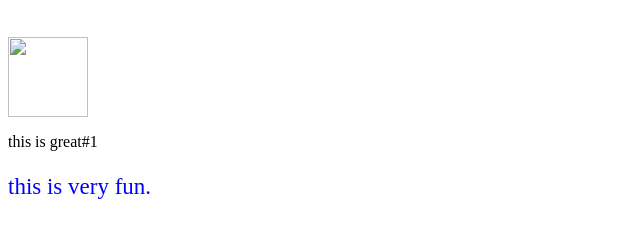
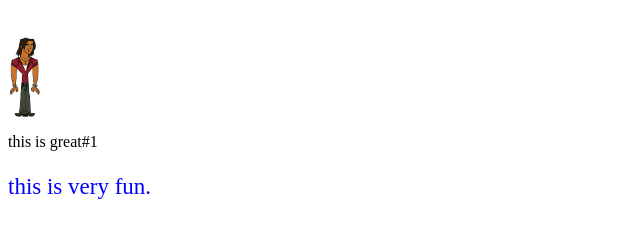
Before and after one commit to kenialopez/alejandra, a plain HTML site: page index.html in a window 1280 px wide. Shown: the part 80-318 px from the top of the page, without its empty margins (0-640 px from the left). Drawn offline with Linux system fonts and the light colour scheme.

Commit message:
cambiar de nombre de imagen

```diff
--- a/index.html
+++ b/index.html
@@ -5,7 +5,7 @@
 </head>
 <body>
 <h1>this is great!</h1>
-<img src="karla.jpg">
+<img src="Alejandro.jpg">
 <p>this is great#1</p>
 <p id="special">this is very fun.</p>
 </body>
```
